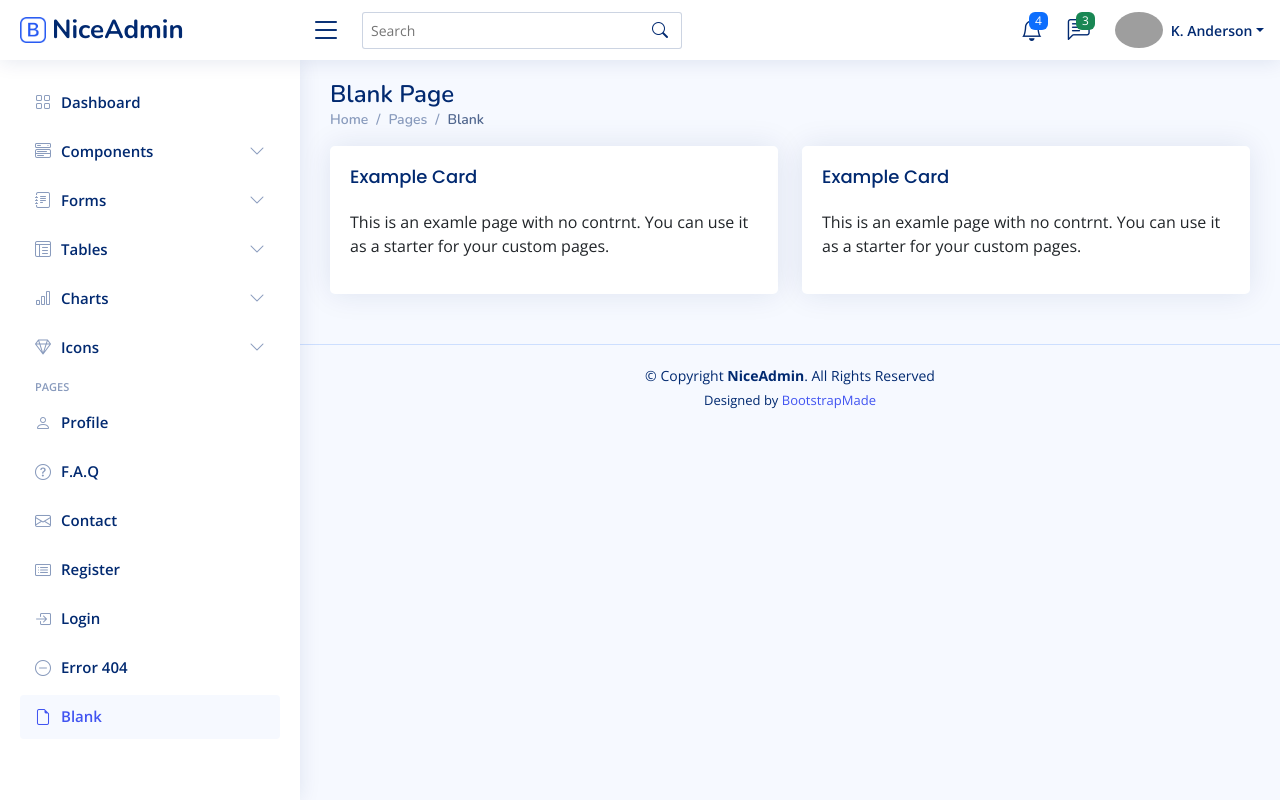
After one commit to kevinadisuryanugraha/compro_2025, a PHP site: page /admin/home.php in a window 1280 px wide. The commit adds this page. Run offline with PHP 8.4, Linux system fonts and the light colour scheme; some libraries are stand-ins or nearby versions; grey boxes are pictures that could not be loaded.

Commit message:
Add Folder INC and edit code

```diff
--- /dev/null
+++ b/admin/home.php
@@ -0,0 +1,85 @@
+<!DOCTYPE html>
+<html lang="en">
+
+<head>
+    <meta charset="utf-8">
+    <meta content="width=device-width, initial-scale=1.0" name="viewport">
+
+    <title>Components / Accordion - NiceAdmin Bootstrap Template</title>
+    <meta content="" name="description">
+    <meta content="" name="keywords">
+
+    <?php include 'inc/css.php'; ?>
+
+    <!-- =======================================================
+  * Template Name: NiceAdmin
+  * Template URL: https://bootstrapmade.com/nice-admin-bootstrap-admin-html-template/
+  * Updated: Apr 20 2024 with Bootstrap v5.3.3
+  * Author: BootstrapMade.com
+  * License: https://bootstrapmade.com/license/
+  ======================================================== -->
+</head>
+
+<body>
+
+    <!-- ======= Header ======= -->
+    <?php include 'inc/header.php'; ?>
+    <!-- End Header -->
+
+    <!-- ======= Sidebar ======= -->
+    <?php include 'inc/sidebar.php'; ?>
+    <!-- End Sidebar-->
+
+    <main id="main" class="main">
+
+        <div class="pagetitle">
+            <h1>Blank Page</h1>
+            <nav>
+                <ol class="breadcrumb">
+                    <li class="breadcrumb-item"><a href="index.html">Home</a></li>
+                    <li class="breadcrumb-item">Pages</li>
+                    <li class="breadcrumb-item active">Blank</li>
+                </ol>
+            </nav>
+        </div><!-- End Page Title -->
+
+        <section class="section">
+            <div class="row">
+                <div class="col-lg-6">
+
+                    <div class="card">
+                        <div class="card-body">
+                            <h5 class="card-title">Example Card</h5>
+                            <p>This is an examle page with no contrnt. You can use it as a starter for your custom pages.</p>
+                        </div>
+                    </div>
+
+                </div>
+
+                <div class="col-lg-6">
+
+                    <div class="card">
+                        <div class="card-body">
+                            <h5 class="card-title">Example Card</h5>
+                            <p>This is an examle page with no contrnt. You can use it as a starter for your custom pages.</p>
+                        </div>
+                    </div>
+
+                </div>
+            </div>
+        </section>
+
+    </main><!-- End #main -->
+
+    <!-- ======= Footer ======= -->
+    <?php include 'inc/footer.php'; ?>
+    <!-- End Footer -->
+
+    <a href="#" class="back-to-top d-flex align-items-center justify-content-center"><i class="bi bi-arrow-up-short"></i></a>
+
+    <!-- Vendor JS Files -->
+    <?php include 'inc/js.php'; ?>
+
+</body>
+
+</html>
--- /dev/null
+++ b/admin/inc/css.php
@@ -0,0 +1,19 @@
+<!-- Favicons -->
+<link href="assets/img/favicon.png" rel="icon">
+<link href="assets/img/apple-touch-icon.png" rel="apple-touch-icon">
+
+<!-- Google Fonts -->
+<link href="https://fonts.gstatic.com" rel="preconnect">
+<link href="https://fonts.googleapis.com/css?family=Open+Sans:300,300i,400,400i,600,600i,700,700i|Nunito:300,300i,400,400i,600,600i,700,700i|Poppins:300,300i,400,400i,500,500i,600,600i,700,700i" rel="stylesheet">
+
+<!-- Vendor CSS Files -->
+<link href="assets/vendor/bootstrap/css/bootstrap.min.css" rel="stylesheet">
+<link href="assets/vendor/bootstrap-icons/bootstrap-icons.css" rel="stylesheet">
+<link href="assets/vendor/boxicons/css/boxicons.min.css" rel="stylesheet">
+<link href="assets/vendor/quill/quill.snow.css" rel="stylesheet">
+<link href="assets/vendor/quill/quill.bubble.css" rel="stylesheet">
+<link href="assets/vendor/remixicon/remixicon.css" rel="stylesheet">
+<link href="assets/vendor/simple-datatables/style.css" rel="stylesheet">
+
+<!-- Template Main CSS File -->
+<link href="assets/css/style.css" rel="stylesheet">
--- /dev/null
+++ b/admin/inc/footer.php
@@ -0,0 +1,12 @@
+<footer id="footer" class="footer">
+    <div class="copyright">
+        &copy; Copyright <strong><span>NiceAdmin</span></strong>. All Rights Reserved
+    </div>
+    <div class="credits">
+        <!-- All the links in the footer should remain intact. -->
+        <!-- You can delete the links only if you purchased the pro version. -->
+        <!-- Licensing information: https://bootstrapmade.com/license/ -->
+        <!-- Purchase the pro version with working PHP/AJAX contact form: https://bootstrapmade.com/nice-admin-bootstrap-admin-html-template/ -->
+        Designed by <a href="https://bootstrapmade.com/">BootstrapMade</a>
+    </div>
+</footer>
--- /dev/null
+++ b/admin/inc/header.php
@@ -0,0 +1,227 @@
+<header id="header" class="header fixed-top d-flex align-items-center">
+
+    <div class="d-flex align-items-center justify-content-between">
+        <a href="index.html" class="logo d-flex align-items-center">
+            <img src="assets/img/logo.png" alt="">
+            <span class="d-none d-lg-block">NiceAdmin</span>
+        </a>
+        <i class="bi bi-list toggle-sidebar-btn"></i>
+    </div><!-- End Logo -->
+
+    <div class="search-bar">
+        <form class="search-form d-flex align-items-center" method="POST" action="#">
+            <input type="text" name="query" placeholder="Search" title="Enter search keyword">
+            <button type="submit" title="Search"><i class="bi bi-search"></i></button>
+        </form>
+    </div><!-- End Search Bar -->
+
+    <nav class="header-nav ms-auto">
+        <ul class="d-flex align-items-center">
+
+            <li class="nav-item d-block d-lg-none">
+                <a class="nav-link nav-icon search-bar-toggle " href="#">
+                    <i class="bi bi-search"></i>
+                </a>
+            </li><!-- End Search Icon-->
+
+            <li class="nav-item dropdown">
+
+                <a class="nav-link nav-icon" href="#" data-bs-toggle="dropdown">
+                    <i class="bi bi-bell"></i>
+                    <span class="badge bg-primary badge-number">4</span>
+                </a><!-- End Notification Icon -->
+
+                <ul class="dropdown-menu dropdown-menu-end dropdown-menu-arrow notifications">
+                    <li class="dropdown-header">
+                        You have 4 new notifications
+                        <a href="#"><span class="badge rounded-pill bg-primary p-2 ms-2">View all</span></a>
+                    </li>
+                    <li>
+                        <hr class="dropdown-divider">
+                    </li>
+
+                    <li class="notification-item">
+                        <i class="bi bi-exclamation-circle text-warning"></i>
+                        <div>
+                            <h4>Lorem Ipsum</h4>
+                            <p>Quae dolorem earum veritatis oditseno</p>
+                            <p>30 min. ago</p>
+                        </div>
+                    </li>
+
+                    <li>
+                        <hr class="dropdown-divider">
+                    </li>
+
+                    <li class="notification-item">
+                        <i class="bi bi-x-circle text-danger"></i>
+                        <div>
+                            <h4>Atque rerum nesciunt</h4>
+                            <p>Quae dolorem earum veritatis oditseno</p>
+                            <p>1 hr. ago</p>
+                        </div>
+                    </li>
+
+                    <li>
+                        <hr class="dropdown-divider">
+                    </li>
+
+                    <li class="notification-item">
+                        <i class="bi bi-check-circle text-success"></i>
+                        <div>
+                            <h4>Sit rerum fuga</h4>
+                            <p>Quae dolorem earum veritatis oditseno</p>
+                            <p>2 hrs. ago</p>
+                        </div>
+                    </li>
+
+                    <li>
+                        <hr class="dropdown-divider">
+                    </li>
+
+                    <li class="notification-item">
+                        <i class="bi bi-info-circle text-primary"></i>
+                        <div>
+                            <h4>Dicta reprehenderit</h4>
+                            <p>Quae dolorem earum veritatis oditseno</p>
+                            <p>4 hrs. ago</p>
+                        </div>
+                    </li>
+
+                    <li>
+                        <hr class="dropdown-divider">
+                    </li>
+                    <li class="dropdown-footer">
+                        <a href="#">Show all notifications</a>
+                    </li>
+
+                </ul><!-- End Notification Dropdown Items -->
+
+            </li><!-- End Notification Nav -->
+
+            <li class="nav-item dropdown">
+
+                <a class="nav-link nav-icon" href="#" data-bs-toggle="dropdown">
+                    <i class="bi bi-chat-left-text"></i>
+                    <span class="badge bg-success badge-number">3</span>
+                </a><!-- End Messages Icon -->
+
+                <ul class="dropdown-menu dropdown-menu-end dropdown-menu-arrow messages">
+                    <li class="dropdown-header">
+                        You have 3 new messages
+                        <a href="#"><span class="badge rounded-pill bg-primary p-2 ms-2">View all</span></a>
+                    </li>
+                    <li>
+                        <hr class="dropdown-divider">
+                    </li>
+
+                    <li class="message-item">
+                        <a href="#">
+                            <img src="assets/img/messages-1.jpg" alt="" class="rounded-circle">
+                            <div>
+                                <h4>Maria Hudson</h4>
+                                <p>Velit asperiores et ducimus soluta repudiandae labore officia est ut...</p>
+                                <p>4 hrs. ago</p>
+                            </div>
+                        </a>
+                    </li>
+                    <li>
+                        <hr class="dropdown-divider">
+                    </li>
+
+                    <li class="message-item">
+                        <a href="#">
+                            <img src="assets/img/messages-2.jpg" alt="" class="rounded-circle">
+                            <div>
+                                <h4>Anna Nelson</h4>
+                                <p>Velit asperiores et ducimus soluta repudiandae labore officia est ut...</p>
+                                <p>6 hrs. ago</p>
+                            </div>
+                        </a>
+                    </li>
+                    <li>
+                        <hr class="dropdown-divider">
+                    </li>
+
+                    <li class="message-item">
+                        <a href="#">
+                            <img src="assets/img/messages-3.jpg" alt="" class="rounded-circle">
+                            <div>
+                                <h4>David Muldon</h4>
+                                <p>Velit asperiores et ducimus soluta repudiandae labore officia est ut...</p>
+                                <p>8 hrs. ago</p>
+                            </div>
+                        </a>
+                    </li>
+                    <li>
+                        <hr class="dropdown-divider">
+                    </li>
+
+                    <li class="dropdown-footer">
+                        <a href="#">Show all messages</a>
+                    </li>
+
+                </ul><!-- End Messages Dropdown Items -->
+
+            </li><!-- End Messages Nav -->
+
+            <li class="nav-item dropdown pe-3">
+
+                <a class="nav-link nav-profile d-flex align-items-center pe-0" href="#" data-bs-toggle="dropdown">
+                    <img src="assets/img/profile-img.jpg" alt="Profile" class="rounded-circle">
+                    <span class="d-none d-md-block dropdown-toggle ps-2">K. Anderson</span>
+                </a><!-- End Profile Iamge Icon -->
+
+                <ul class="dropdown-menu dropdown-menu-end dropdown-menu-arrow profile">
+                    <li class="dropdown-header">
+                        <h6>Kevin Anderson</h6>
+                        <span>Web Designer</span>
+                    </li>
+                    <li>
+                        <hr class="dropdown-divider">
+                    </li>
+
+                    <li>
+                        <a class="dropdown-item d-flex align-items-center" href="users-profile.html">
+                            <i class="bi bi-person"></i>
+                            <span>My Profile</span>
+                        </a>
+                    </li>
+                    <li>
+                        <hr class="dropdown-divider">
+                    </li>
+
+                    <li>
+                        <a class="dropdown-item d-flex align-items-center" href="users-profile.html">
+                            <i class="bi bi-gear"></i>
+                            <span>Account Settings</span>
+                        </a>
+                    </li>
+                    <li>
+                        <hr class="dropdown-divider">
+                    </li>
+
+                    <li>
+                        <a class="dropdown-item d-flex align-items-center" href="pages-faq.html">
+                            <i class="bi bi-question-circle"></i>
+                            <span>Need Help?</span>
+                        </a>
+                    </li>
+                    <li>
+                        <hr class="dropdown-divider">
+                    </li>
+
+                    <li>
+                        <a class="dropdown-item d-flex align-items-center" href="#">
+                            <i class="bi bi-box-arrow-right"></i>
+                            <span>Sign Out</span>
+                        </a>
+                    </li>
+
+                </ul><!-- End Profile Dropdown Items -->
+            </li><!-- End Profile Nav -->
+
+        </ul>
+    </nav><!-- End Icons Navigation -->
+
+</header>
--- /dev/null
+++ b/admin/inc/js.php
@@ -0,0 +1,12 @@
+<!-- Vendor JS Files -->
+<script src="assets/vendor/apexcharts/apexcharts.min.js"></script>
+<script src="assets/vendor/bootstrap/js/bootstrap.bundle.min.js"></script>
+<script src="assets/vendor/chart.js/chart.umd.js"></script>
+<script src="assets/vendor/echarts/echarts.min.js"></script>
+<script src="assets/vendor/quill/quill.js"></script>
+<script src="assets/vendor/simple-datatables/simple-datatables.js"></script>
+<script src="assets/vendor/tinymce/tinymce.min.js"></script>
+<script src="assets/vendor/php-email-form/validate.js"></script>
+
+<!-- Template Main JS File -->
+<script src="assets/js/main.js"></script>
--- /dev/null
+++ b/admin/inc/sidebar.php
@@ -0,0 +1,235 @@
+<aside id="sidebar" class="sidebar">
+
+    <ul class="sidebar-nav" id="sidebar-nav">
+
+        <li class="nav-item">
+            <a class="nav-link collapsed" href="index.html">
+                <i class="bi bi-grid"></i>
+                <span>Dashboard</span>
+            </a>
+        </li><!-- End Dashboard Nav -->
+
+        <li class="nav-item">
+            <a class="nav-link collapsed" data-bs-target="#components-nav" data-bs-toggle="collapse" href="#">
+                <i class="bi bi-menu-button-wide"></i><span>Components</span><i class="bi bi-chevron-down ms-auto"></i>
+            </a>
+            <ul id="components-nav" class="nav-content collapse " data-bs-parent="#sidebar-nav">
+                <li>
+                    <a href="components-alerts.html">
+                        <i class="bi bi-circle"></i><span>Alerts</span>
+                    </a>
+                </li>
+                <li>
+                    <a href="components-accordion.html">
+                        <i class="bi bi-circle"></i><span>Accordion</span>
+                    </a>
+                </li>
+                <li>
+                    <a href="components-badges.html">
+                        <i class="bi bi-circle"></i><span>Badges</span>
+                    </a>
+                </li>
+                <li>
+                    <a href="components-breadcrumbs.html">
+                        <i class="bi bi-circle"></i><span>Breadcrumbs</span>
+                    </a>
+                </li>
+                <li>
+                    <a href="components-buttons.html">
+                        <i class="bi bi-circle"></i><span>Buttons</span>
+                    </a>
+                </li>
+                <li>
+                    <a href="components-cards.html">
+                        <i class="bi bi-circle"></i><span>Cards</span>
+                    </a>
+                </li>
+                <li>
+                    <a href="components-carousel.html">
+                        <i class="bi bi-circle"></i><span>Carousel</span>
+                    </a>
+                </li>
+                <li>
+                    <a href="components-list-group.html">
+                        <i class="bi bi-circle"></i><span>List group</span>
+                    </a>
+                </li>
+                <li>
+                    <a href="components-modal.html">
+                        <i class="bi bi-circle"></i><span>Modal</span>
+                    </a>
+                </li>
+                <li>
+                    <a href="components-tabs.html">
+                        <i class="bi bi-circle"></i><span>Tabs</span>
+                    </a>
+                </li>
+                <li>
+                    <a href="components-pagination.html">
+                        <i class="bi bi-circle"></i><span>Pagination</span>
+                    </a>
+                </li>
+                <li>
+                    <a href="components-progress.html">
+                        <i class="bi bi-circle"></i><span>Progress</span>
+                    </a>
+                </li>
+                <li>
+                    <a href="components-spinners.html">
+                        <i class="bi bi-circle"></i><span>Spinners</span>
+                    </a>
+                </li>
+                <li>
+                    <a href="components-tooltips.html">
+                        <i class="bi bi-circle"></i><span>Tooltips</span>
+                    </a>
+                </li>
+            </ul>
+        </li><!-- End Components Nav -->
+
+        <li class="nav-item">
+            <a class="nav-link collapsed" data-bs-target="#forms-nav" data-bs-toggle="collapse" href="#">
+                <i class="bi bi-journal-text"></i><span>Forms</span><i class="bi bi-chevron-down ms-auto"></i>
+            </a>
+            <ul id="forms-nav" class="nav-content collapse " data-bs-parent="#sidebar-nav">
+                <li>
+                    <a href="forms-elements.html">
+                        <i class="bi bi-circle"></i><span>Form Elements</span>
+                    </a>
+                </li>
+                <li>
+                    <a href="forms-layouts.html">
+                        <i class="bi bi-circle"></i><span>Form Layouts</span>
+                    </a>
+                </li>
+                <li>
+                    <a href="forms-editors.html">
+                        <i class="bi bi-circle"></i><span>Form Editors</span>
+                    </a>
+                </li>
+                <li>
+                    <a href="forms-validation.html">
+                        <i class="bi bi-circle"></i><span>Form Validation</span>
+                    </a>
+                </li>
+            </ul>
+        </li><!-- End Forms Nav -->
+
+        <li class="nav-item">
+            <a class="nav-link collapsed" data-bs-target="#tables-nav" data-bs-toggle="collapse" href="#">
+                <i class="bi bi-layout-text-window-reverse"></i><span>Tables</span><i class="bi bi-chevron-down ms-auto"></i>
+            </a>
+            <ul id="tables-nav" class="nav-content collapse " data-bs-parent="#sidebar-nav">
+                <li>
+                    <a href="tables-general.html">
+                        <i class="bi bi-circle"></i><span>General Tables</span>
+                    </a>
+                </li>
+                <li>
+                    <a href="tables-data.html">
+                        <i class="bi bi-circle"></i><span>Data Tables</span>
+                    </a>
+                </li>
+            </ul>
+        </li><!-- End Tables Nav -->
+
+        <li class="nav-item">
+            <a class="nav-link collapsed" data-bs-target="#charts-nav" data-bs-toggle="collapse" href="#">
+                <i class="bi bi-bar-chart"></i><span>Charts</span><i class="bi bi-chevron-down ms-auto"></i>
+            </a>
+            <ul id="charts-nav" class="nav-content collapse " data-bs-parent="#sidebar-nav">
+                <li>
+                    <a href="charts-chartjs.html">
+                        <i class="bi bi-circle"></i><span>Chart.js</span>
+                    </a>
+                </li>
+                <li>
+                    <a href="charts-apexcharts.html">
+                        <i class="bi bi-circle"></i><span>ApexCharts</span>
+                    </a>
+                </li>
+                <li>
+                    <a href="charts-echarts.html">
+                        <i class="bi bi-circle"></i><span>ECharts</span>
+                    </a>
+                </li>
+            </ul>
+        </li><!-- End Charts Nav -->
+
+        <li class="nav-item">
+            <a class="nav-link collapsed" data-bs-target="#icons-nav" data-bs-toggle="collapse" href="#">
+                <i class="bi bi-gem"></i><span>Icons</span><i class="bi bi-chevron-down ms-auto"></i>
+            </a>
+            <ul id="icons-nav" class="nav-content collapse " data-bs-parent="#sidebar-nav">
+                <li>
+                    <a href="icons-bootstrap.html">
+                        <i class="bi bi-circle"></i><span>Bootstrap Icons</span>
+                    </a>
+                </li>
+                <li>
+                    <a href="icons-remix.html">
+                        <i class="bi bi-circle"></i><span>Remix Icons</span>
+                    </a>
+                </li>
+                <li>
+                    <a href="icons-boxicons.html">
+                        <i class="bi bi-circle"></i><span>Boxicons</span>
+                    </a>
+                </li>
+            </ul>
+        </li><!-- End Icons Nav -->
+
+        <li class="nav-heading">Pages</li>
+
+        <li class="nav-item">
+            <a class="nav-link collapsed" href="users-profile.html">
+                <i class="bi bi-person"></i>
+                <span>Profile</span>
+            </a>
+        </li><!-- End Profile Page Nav -->
+
+        <li class="nav-item">
+            <a class="nav-link collapsed" href="pages-faq.html">
+                <i class="bi bi-question-circle"></i>
+                <span>F.A.Q</span>
+            </a>
+        </li><!-- End F.A.Q Page Nav -->
+
+        <li class="nav-item">
+            <a class="nav-link collapsed" href="pages-contact.html">
+                <i class="bi bi-envelope"></i>
+                <span>Contact</span>
+            </a>
+        </li><!-- End Contact Page Nav -->
+
+        <li class="nav-item">
+            <a class="nav-link collapsed" href="pages-register.html">
+                <i class="bi bi-card-list"></i>
+                <span>Register</span>
+            </a>
+        </li><!-- End Register Page Nav -->
+
+        <li class="nav-item">
+            <a class="nav-link collapsed" href="pages-login.html">
+                <i class="bi bi-box-arrow-in-right"></i>
+                <span>Login</span>
+            </a>
+        </li><!-- End Login Page Nav -->
+
+        <li class="nav-item">
+            <a class="nav-link collapsed" href="pages-error-404.html">
+                <i class="bi bi-dash-circle"></i>
+                <span>Error 404</span>
+            </a>
+        </li><!-- End Error 404 Page Nav -->
+
+        <li class="nav-item">
+            <a class="nav-link " href="pages-blank.html">
+                <i class="bi bi-file-earmark"></i>
+                <span>Blank</span>
+            </a>
+        </li><!-- End Blank Page Nav -->
+
+    </ul>
+
+</aside>
```
Also changed, not shown: admin/index.php (+16 -9 lines).
